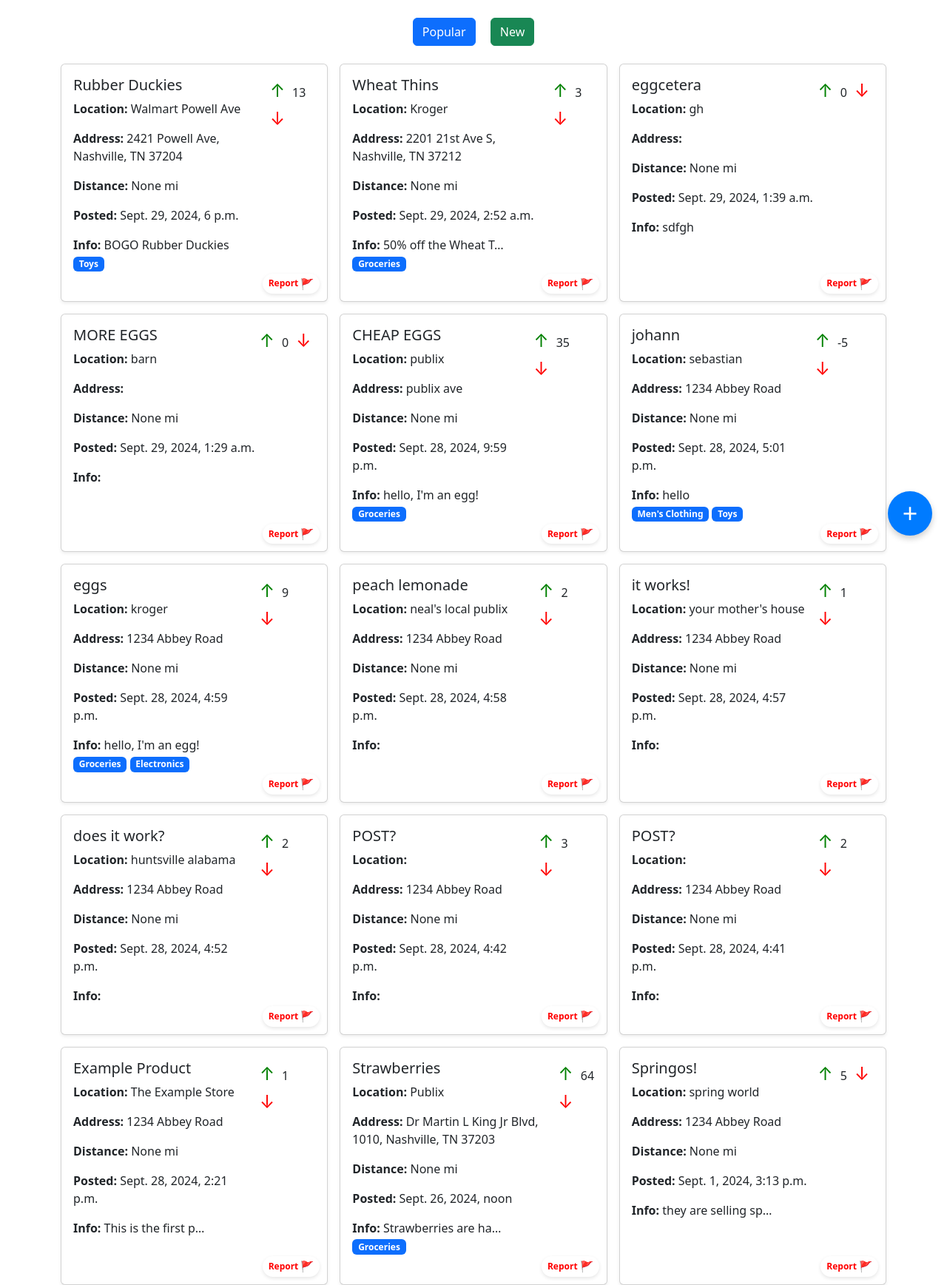
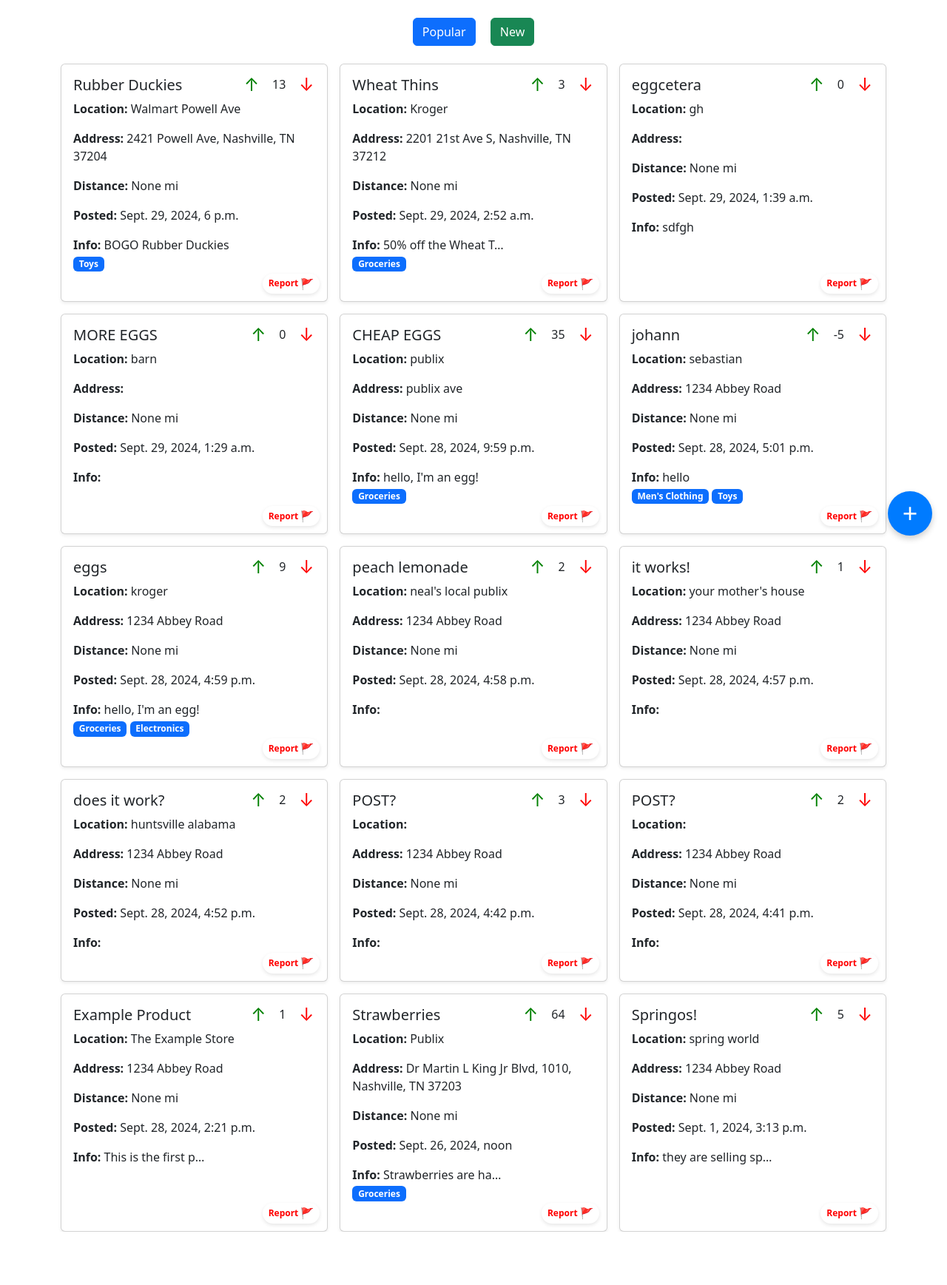
Before and after one commit to nealyb26/vandy-hacks-xi, a Django app: page /app/ in a window 1280 px wide. Shown: the part 56-1793 px from the top of the page at 74% size. After the commit the page ends 1721 px from the top, so only its background shows below. Run offline with Django 5.2, Linux system fonts and the light colour scheme; data comes from the database, SQL or seed files in the repository.

Commit message:
Arrows and boxes fixed

```diff
--- a/djangosite/deals/templates/deals/search.html
+++ b/djangosite/deals/templates/deals/search.html
@@ -242,6 +242,15 @@
                 <div class="col-md-6 col-lg-4">
                     <a href="{% url 'deals:detail' item.post.id %}" style="text-decoration: none; color: inherit;">
                         <div class="card mb-4 shadow-sm h-100">
+                            <div class="position-absolute top-0 end-0 p-2">
+                                <form method="post" action="{% url 'deals:vote' item.post.id %}" class="d-flex align-items-center">
+                                    {% csrf_token %}
+                                    <input type="hidden" name="original page" value="{% url 'deals:search' %}?q={{query}}">
+                                    <button class="vote-btn upvote mx-1" name="upvote">&uarr;</button>
+                                    <span class="mx-2">{{ item.post.score }}</span>
+                                    <button class="vote-btn downvote mx-1" name="downvote">&darr;</button>
+                                </form>
+                            </div>
                             <div class="card-body">
                                 <div class="d-flex justify-content-between">
                                     <div>
@@ -253,15 +262,15 @@
                                         <p class="card-text"><strong>Info: </strong>{{ item.post.info_text|truncatechars:20 }}</p>
                                         <!-- <p class="card-text"><strong>Good until: </strong>FIXME Date</p> -->
                                     </div>
-                                    <div class="d-flex flex-column align-items-center">
-                                        <form method="post" action="{% url 'deals:vote' item.post.id %}">
+                                    <!-- <div class="d-flex justify-content-end align-items-center">
+                                        <form method="post" action="{% url 'deals:vote' item.post.id %}" class="d-flex align-items-center">
                                             {% csrf_token %}
                                             <input type="hidden" name="original page" value="{% url 'deals:search' %}?q={{query}}">
-                                            <button class="vote-btn upvote" name="upvote">&uarr;</button>
-                                            <span>{{ item.post.score }}</span>
-                                            <button class="vote-btn downvote" name="downvote">&darr;</button>
+                                            <button class="vote-btn upvote mx-1" name="upvote">&uarr;</button>
+                                            <span class="mx-2">{{ item.post.score }}</span>
+                                            <button class="vote-btn downvote mx-1" name="downvote">&darr;</button>
                                         </form>
-                                    </div>
+                                    </div> -->
                                 </div>
                                 {% for tag in item.post.tags.all %}
                                     <span class="badge bg-primary">{{ tag }}</span>
```
